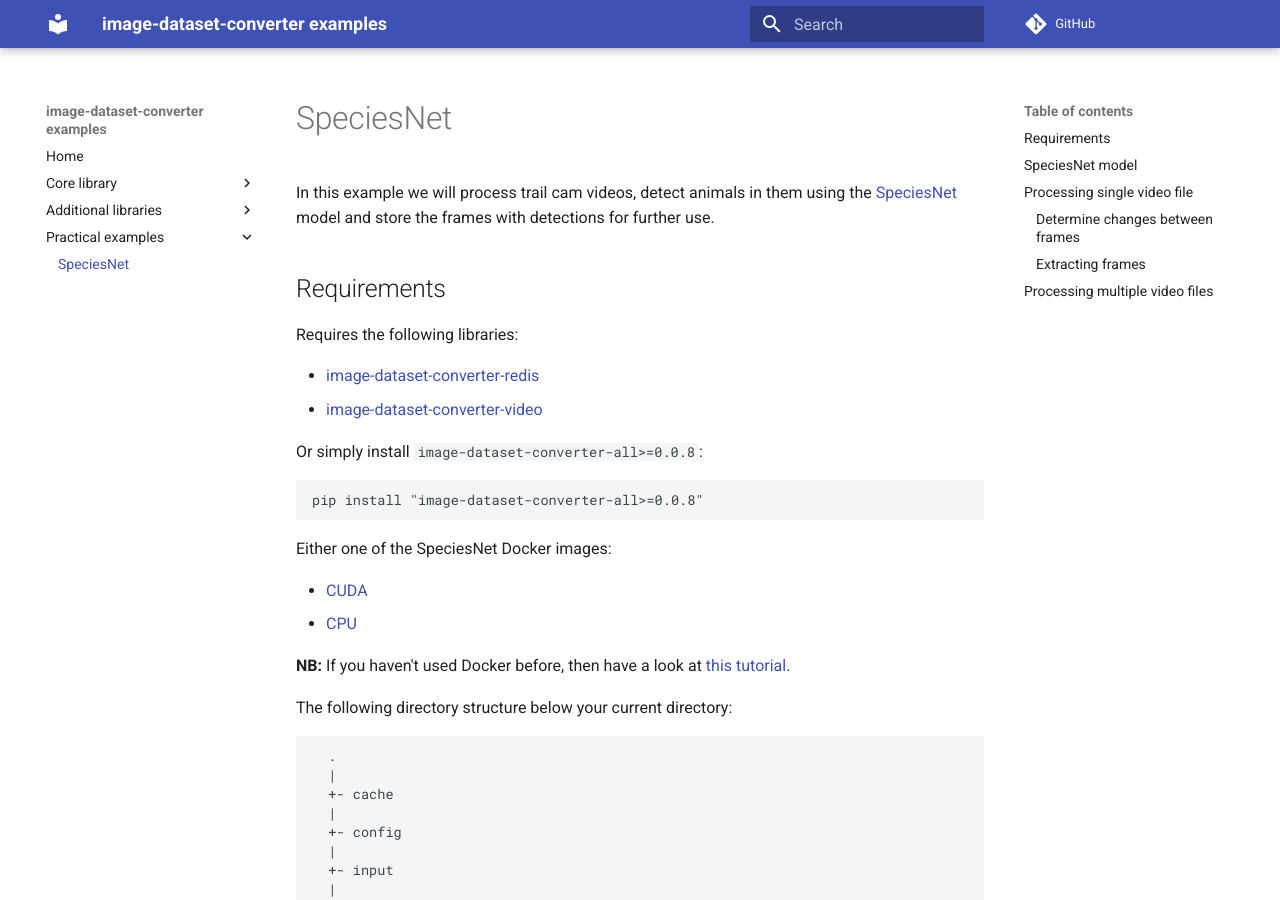
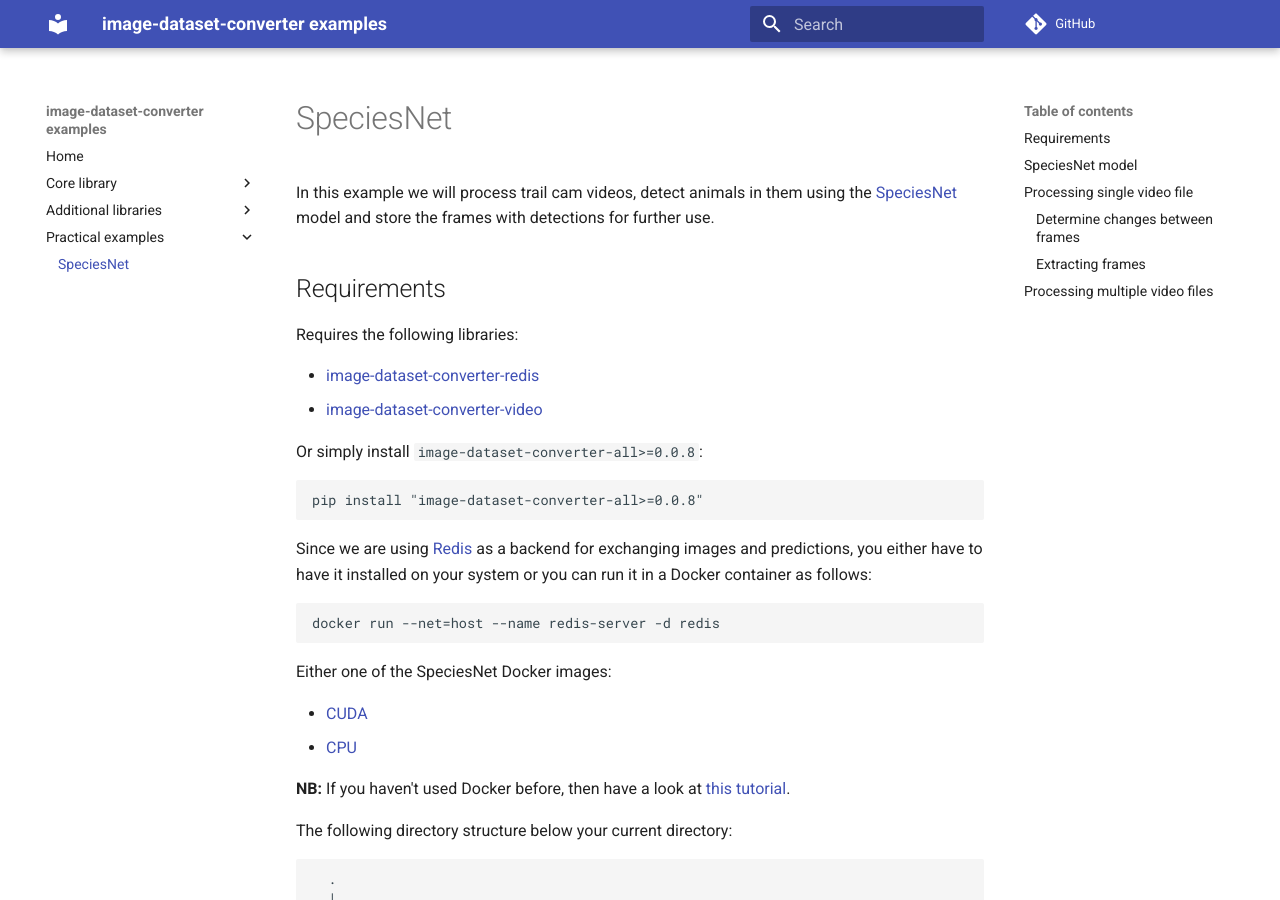
Before and after one commit to waikato-datamining/image-dataset-converter-examples, an MkDocs documentation site: the page built from docs/speciesnet.md, in a window 1280 px wide and 900 px high. Built offline with MkDocs 1.6.1 and Material for MkDocs 9.7.7, drawn with Linux system fonts in a browser that asks for light colours; comment, search, counter and statistics services are not loaded.

Commit message:
added requirement on redis

````diff
--- a/docs/speciesnet.md
+++ b/docs/speciesnet.md
@@ -13,6 +13,14 @@
 
 ```bash
 pip install "image-dataset-converter-all>=0.0.8"
+```
+
+Since we are using [Redis](https://redis.io/) as a backend for exchanging
+images and predictions, you either have to have it installed on your system
+or you can run it in a Docker container as follows:
+
+```bash
+docker run --net=host --name redis-server -d redis
 ```
 
 Either one of the SpeciesNet Docker images:
````
